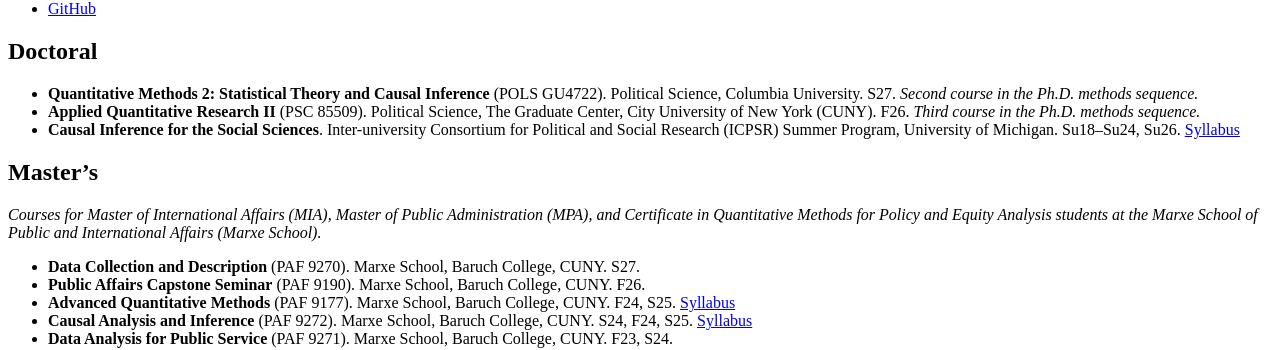
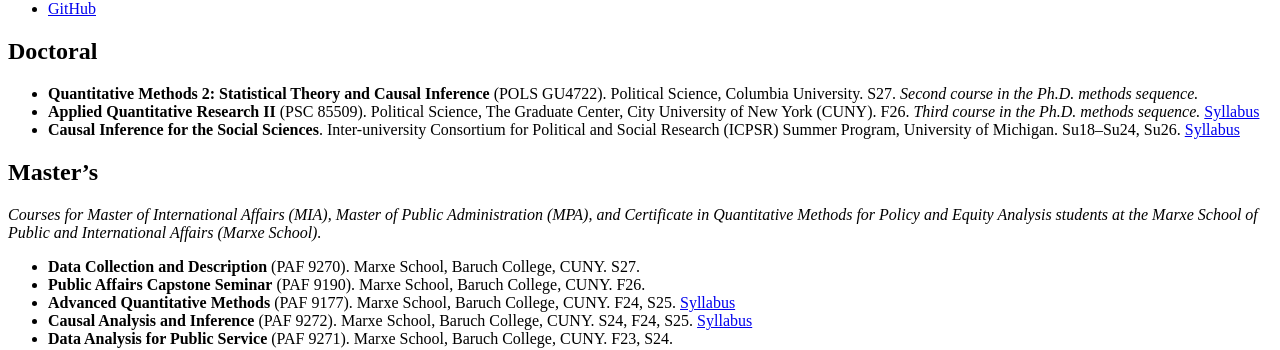
Before and after one commit to tl2624/tl2624.github.io, a Jekyll site: the page built from _pages/teaching.md, in a window 1280 px wide. Shown: the part 966-1316 px from the top of the page. Built offline with Jekyll 4.4.1, drawn with Linux system fonts in a browser that asks for light colours; some web fonts are replaced.

Commit message:
Publish PSC 85509 syllabus and link it from the teaching page
Adds files/PSC_85509.pdf (Applied Quantitative Research II, CUNY Graduate
Center, F26) and links it from the doctoral section of /teaching/, matching
how the other syllabi are listed.

```diff
--- a/_pages/teaching.md
+++ b/_pages/teaching.md
@@ -8,7 +8,7 @@
 ## Doctoral
 
 - **Quantitative Methods 2: Statistical Theory and Causal Inference** (POLS GU4722). Political Science, Columbia University. S27. *Second course in the Ph.D. methods sequence.*
-- **Applied Quantitative Research II** (PSC 85509). Political Science, The Graduate Center, City University of New York (CUNY). F26. *Third course in the Ph.D. methods sequence.*
+- **Applied Quantitative Research II** (PSC 85509). Political Science, The Graduate Center, City University of New York (CUNY). F26. *Third course in the Ph.D. methods sequence.* [Syllabus](https://tl2624.github.io/files/PSC_85509.pdf)
 - **Causal Inference for the Social Sciences**. Inter-university Consortium for Political and Social Research (ICPSR) Summer Program, University of Michigan. Su18–Su24, Su26. [Syllabus](https://tl2624.github.io/files/ICPSR_Causal_Inference.pdf)
 
 ## Master's
```
Also changed, not shown: 1 other file.
